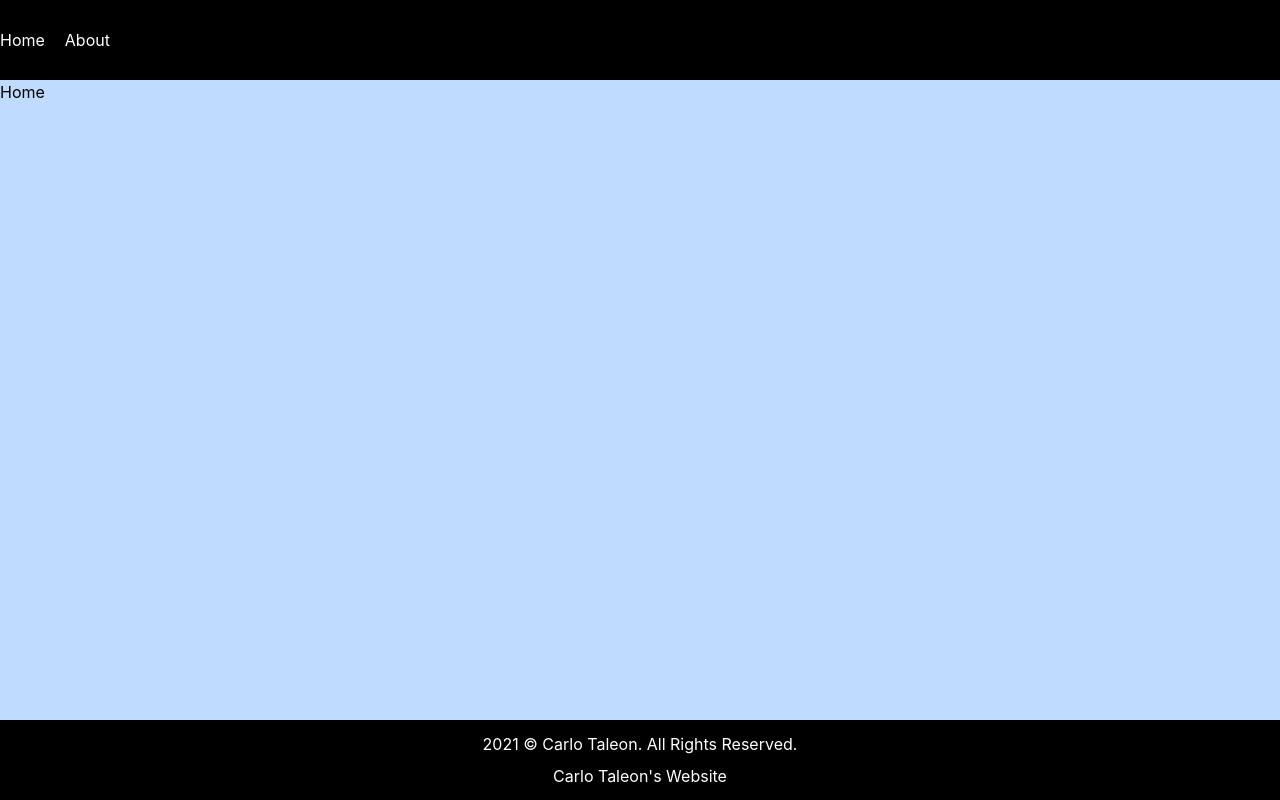
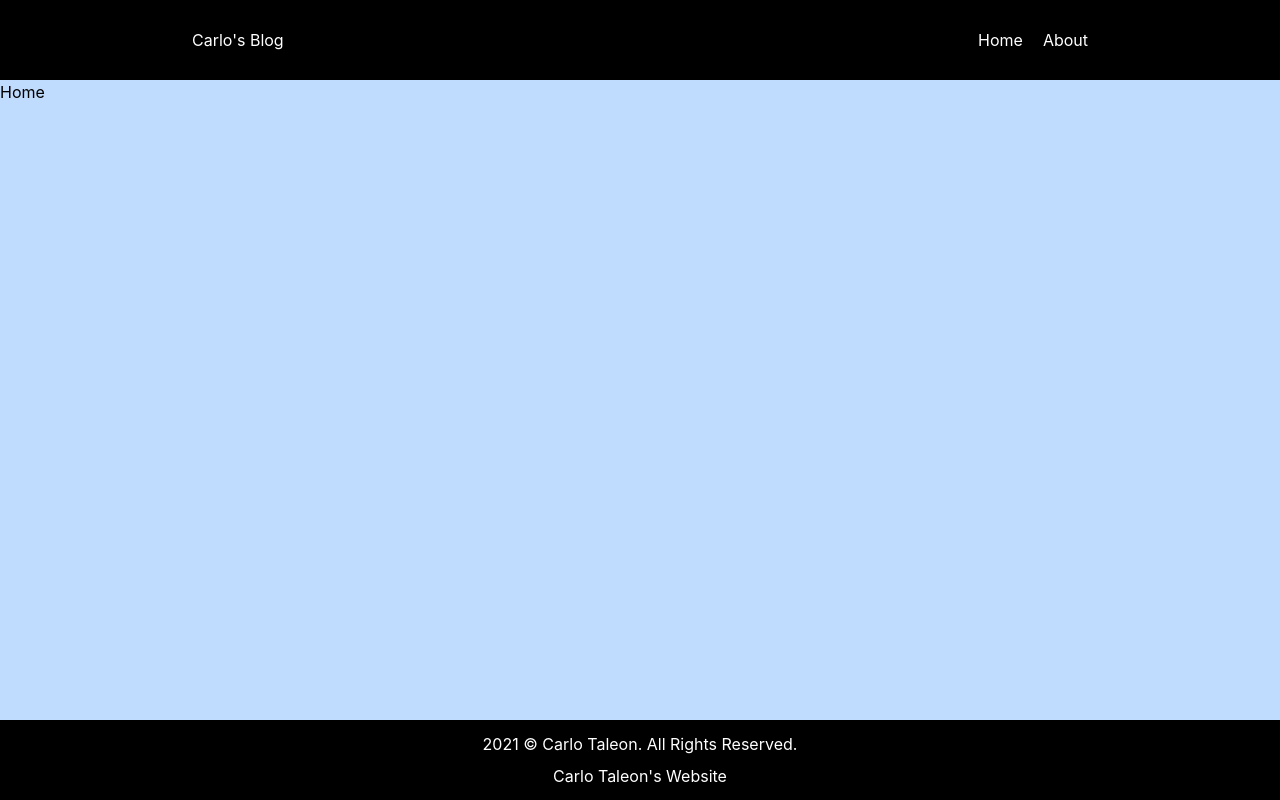
Before and after one commit to Blankeos/nextjs-typescript, a Next.js app in the folder blog-app/: page / in a window 1280 px wide. Built offline with nearby package versions, Linux system fonts and the light colour scheme.

Commit message:
Wrote some code for the nav

```diff
--- a/blog-app/components/Nav.tsx
+++ b/blog-app/components/Nav.tsx
@@ -3,15 +3,20 @@ import Link from "next/link";
 
 const Nav = () => {
   return (
-    <nav className="navbar">
-      <ul>
+    <nav className="navbar bg-black text-white h-20 flex items-center">
+      <div className="max-w-4xl w-full mx-auto flex justify-between">
         <Link href="/">
-          <li>Home</li>
+          <a>Carlo's Blog</a>
         </Link>
-        <Link href="/about">
-          <li>About</li>
-        </Link>
-      </ul>
+        <ul className="">
+          <Link href="/">
+            <li>Home</li>
+          </Link>
+          <Link href="/about">
+            <li>About</li>
+          </Link>
+        </ul>
+      </div>
     </nav>
   );
 };
--- a/blog-app/styles/globals.css
+++ b/blog-app/styles/globals.css
@@ -19,10 +19,6 @@ a {
   box-sizing: border-box;
 }
 
-.navbar {
-  @apply bg-black text-white h-20 flex items-center;
-}
-
 .navbar ul {
   @apply flex space-x-5;
 }
```
